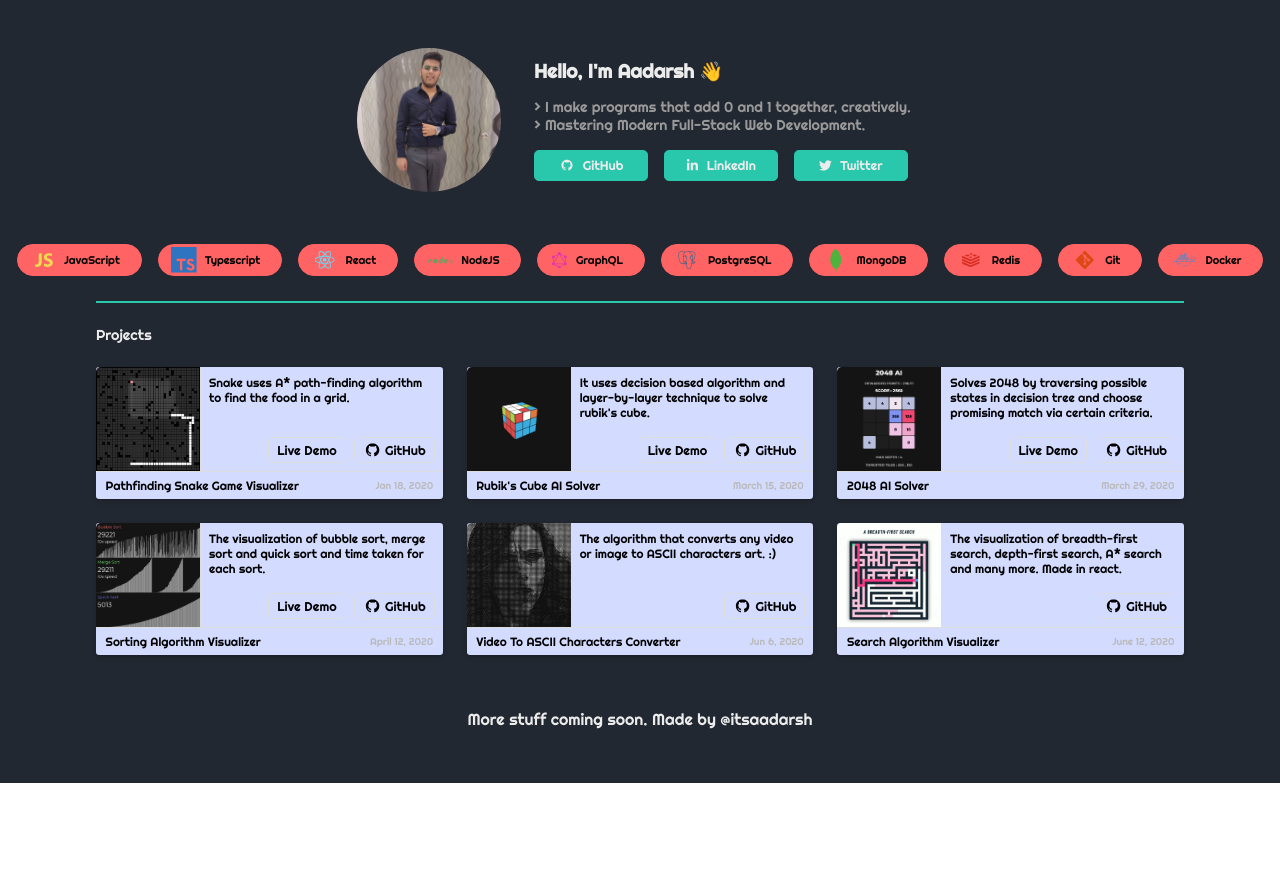
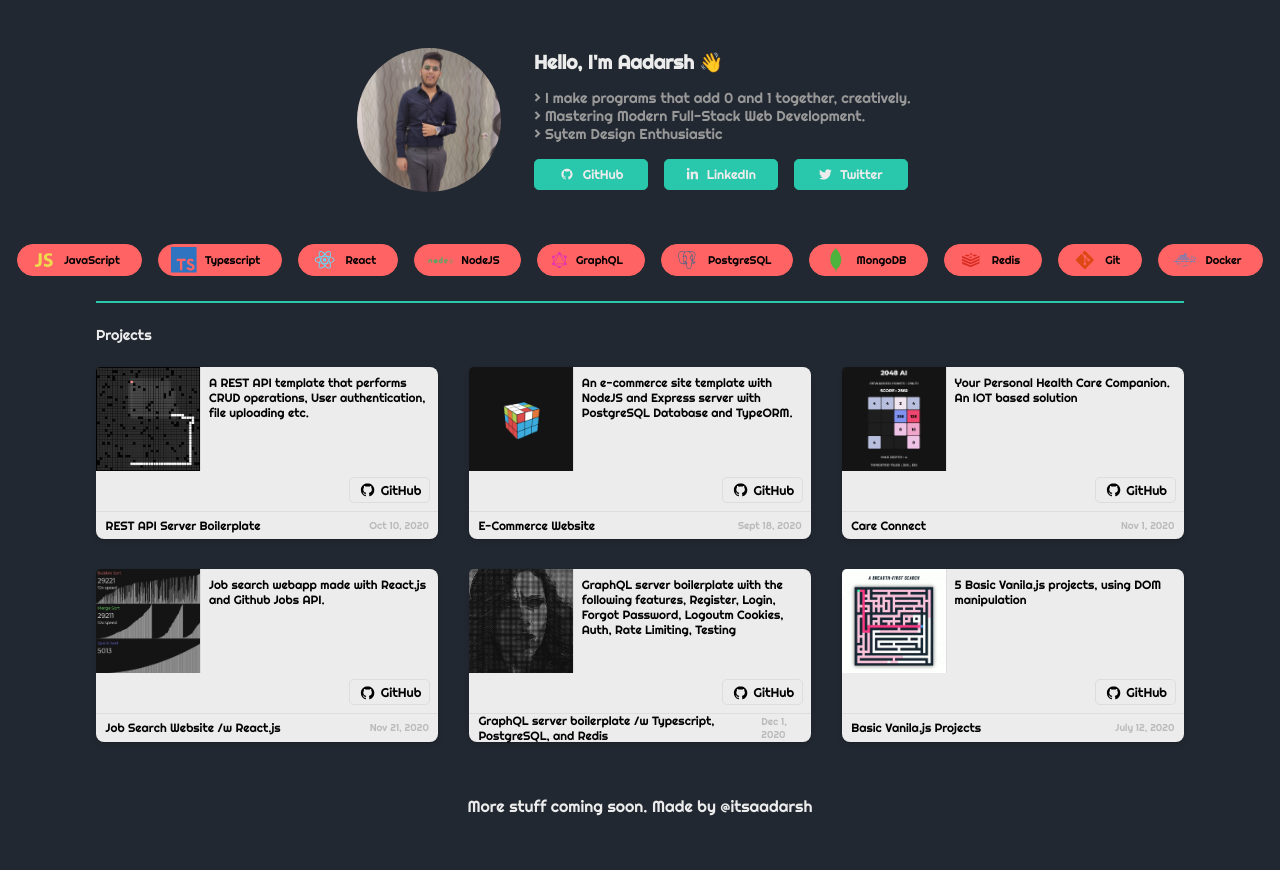
Before and after one commit to Itsaadarsh/aadar.sh, a React app: page / in a window 1280 px wide. Before the commit the page ends 800 px from the top, so only its background shows below. Built offline with nearby package versions, Linux system fonts and the light colour scheme.

Commit message:
Added new projects

```diff
--- a/src/components/Card.js
+++ b/src/components/Card.js
@@ -8,8 +8,8 @@ const CardStyled = styled.div`
   display: flex;
   flex-direction: column;
 
-  background-color: #d3dbff;
-  border-radius: 0.2rem;
+  background-color: #ececec;
+  border-radius: 0.5rem;
 
   transition: box-shadow 200ms;
   box-shadow: 0 0.16rem 0.36rem 0 rgba(0, 0, 0, 0.13), 0 0.03rem 0.09rem 0 rgba(0, 0, 0, 0.11);
@@ -20,7 +20,7 @@ const CardStyled = styled.div`
 
 const BodyStyled = styled.div`
   display: flex;
-  height: 6.5rem;
+  height: 9rem;
 `;
 
 const ImageStyled = styled.img`
--- a/src/components/Navbar.js
+++ b/src/components/Navbar.js
@@ -146,7 +146,10 @@ const Navbar = () => {
         </SectionStyled>
         <SectionStyled>
           <TitleStyled>Hello, I'm Aadarsh 👋</TitleStyled>
-          <BioStyled> > I make programs that add 0 and 1 together, creatively.<br /> > Mastering Modern Full-Stack Web Development.</BioStyled>
+          <BioStyled> > I make programs that add 0 and 1 together, creatively.
+          <br /> > Mastering Modern Full-Stack Web Development.
+          <br /> > Sytem Design Enthusiastic
+            </BioStyled>
           <div style={{ display: 'flex' }}>
             <ButtonStyled href='https://github.com/Itsaadarsh' target="_blank" ><GitHubIcon />GitHub</ButtonStyled>
             <ButtonStyled href='https://www.linkedin.com/in/itsaadarsh/' target="_blank" ><LinkedInIcon />LinkedIn</ButtonStyled>
--- a/src/constants/section_1.js
+++ b/src/constants/section_1.js
@@ -6,48 +6,44 @@ import _asciiImg from '../images/ascii.png';
 import _searchImg from '../images/search.jpg';
 
 export default [{
-  title: 'Pathfinding Snake Game Visualizer',
+  title: 'REST API Server Boilerplate',
   cover: _snakeImg,
-  github: 'https://github.com/smitbarmase/pathfinding-snake-game-visualizer',
-  live: 'https://smitbarmase.github.io/pathfinding-snake-game-visualizer/',
-  time: 'Jan 18, 2020',
-  info: 'Snake uses A* path-finding algorithm to find the food in a grid.'
+  github: 'https://github.com/Itsaadarsh/restful-api',
+  time: 'Oct 10, 2020',
+  info: 'A REST API template that performs CRUD operations, User authentication, file uploading etc.'
 }, {
-  title: 'Rubik\'s Cube AI Solver',
+  title: 'E-Commerce Website',
   cover: _cubeImg,
-  github: 'https://github.com/smitbarmase/rubiks-cube-solver',
-  live: 'https://smitbarmase.github.io/rubiks-cube-solver/',
-  time: 'March 15, 2020',
-  info: 'It uses decision based algorithm and layer-by-layer technique to solve rubik\'s cube.'
+  github: 'https://github.com/Itsaadarsh/nodeJS-express-postgresql',
+  time: 'Sept 18, 2020',
+  info: 'An e-commerce site template with NodeJS and Express server with PostgreSQL Database and TypeORM.'
 },
 {
-  title: '2048 AI Solver',
+  title: 'Care Connect',
   cover: _2048Img,
-  github: 'https://github.com/smitbarmase/2048-ai',
-  live: 'https://smitbarmase.github.io/2048-ai/',
-  time: 'March 29, 2020',
-  info: 'Solves 2048 by traversing possible states in decision tree and choose promising match via certain criteria.'
+  github: 'https://github.com/Itsaadarsh/care-connect',
+  time: 'Nov 1, 2020',
+  info: 'Your Personal Health Care Companion. An IOT based solution'
 },
 {
-  title: 'Sorting Algorithm Visualizer',
+  title: 'Job Search Website /w React.js',
   cover: _sortImg,
-  github: 'https://github.com/smitbarmase/sorting-algorithm-visualizer',
-  live: 'https://smitbarmase.github.io/sorting-algorithm-visualizer/',
-  time: 'April 12, 2020',
-  info: 'The visualization of bubble sort, merge sort and quick sort and time taken for each sort.'
+  github: 'https://github.com/Itsaadarsh/React-Job-Search-Website',
+  time: 'Nov 21, 2020',
+  info: 'Job search webapp made with React.js and Github Jobs API.'
 },
 {
-  title: 'Video To ASCII Characters Converter',
+  title: 'GraphQL server boilerplate /w Typescript, PostgreSQL, and Redis',
   cover: _asciiImg,
-  github: 'https://github.com/smitbarmase/Video-To-ASCII-Manipulation',
-  time: 'Jun 6, 2020',
-  info: 'The algorithm that converts any video or image to ASCII characters art. :)'
+  github: 'https://github.com/Itsaadarsh/graphql-server-boilerplate',
+  time: 'Dec 1, 2020',
+  info: 'GraphQL server boilerplate with the following features, Register, Login, Forgot Password, Logoutm Cookies, Auth, Rate Limiting, Testing'
 },
 {
-  title: 'Search Algorithm Visualizer',
+  title: 'Basic Vanila.js Projects',
   cover: _searchImg,
-  github: 'https://github.com/smitbarmase/react-search-algorithm-visualizer',
-  time: 'June 12, 2020',
-  info: 'The visualization of breadth-first search, depth-first search, A* search and many more. Made in react.'
+  github: 'https://github.com/Itsaadarsh/vanilaJS-projects',
+  time: 'July 12, 2020',
+  info: '5 Basic Vanila.js projects, using DOM manipulation'
 }
 ];
--- a/src/pages/Home.js
+++ b/src/pages/Home.js
@@ -33,7 +33,7 @@ const TitleWrapper = styled.div`
 
 const GridWrapper = styled.div`
   display: grid;
-  grid-gap: 1.5rem;
+  grid-gap: 1.9rem;
   grid-template-columns: 1fr 1fr 1fr;
   @media (max-width: 72rem) {
     grid-template-columns: 1fr 1fr;
```
Also changed, not shown: build/asset-manifest.json, build/index.html, build/service-worker.js, build/static/js/2.af13ba33.chunk.js.LICENSE.txt (deleted), build/static/media/ironwheel.64fa7f86.png (deleted), build/static/media/magic2048.8e02b6b6.jpg (deleted), build/static/media/magictictactoe.7a3f32e1.jpg (deleted), build/static/media/ponkey.2002c92c.png (deleted), build/static/media/realcube.36a074e1.png (deleted), 1 other file.
